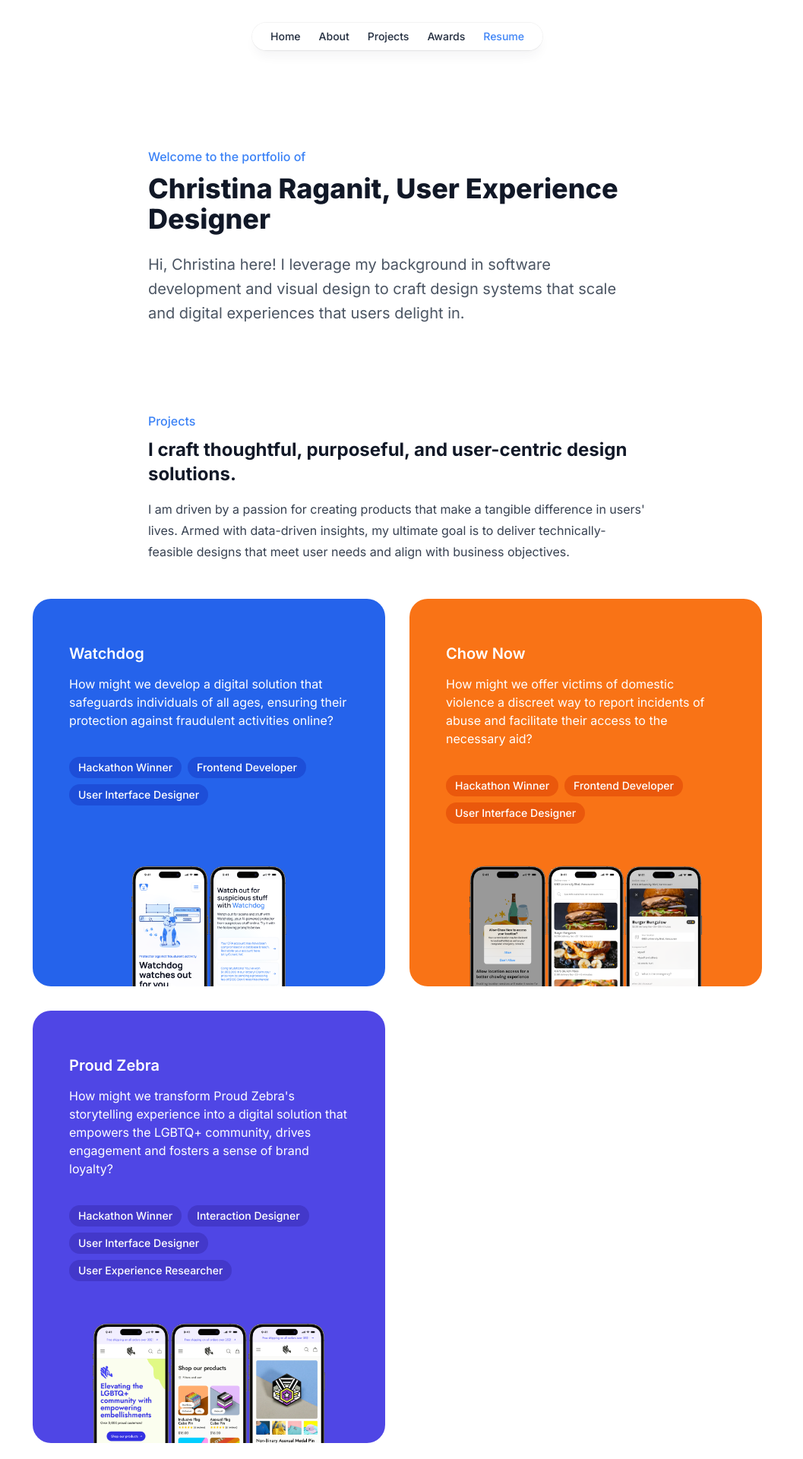
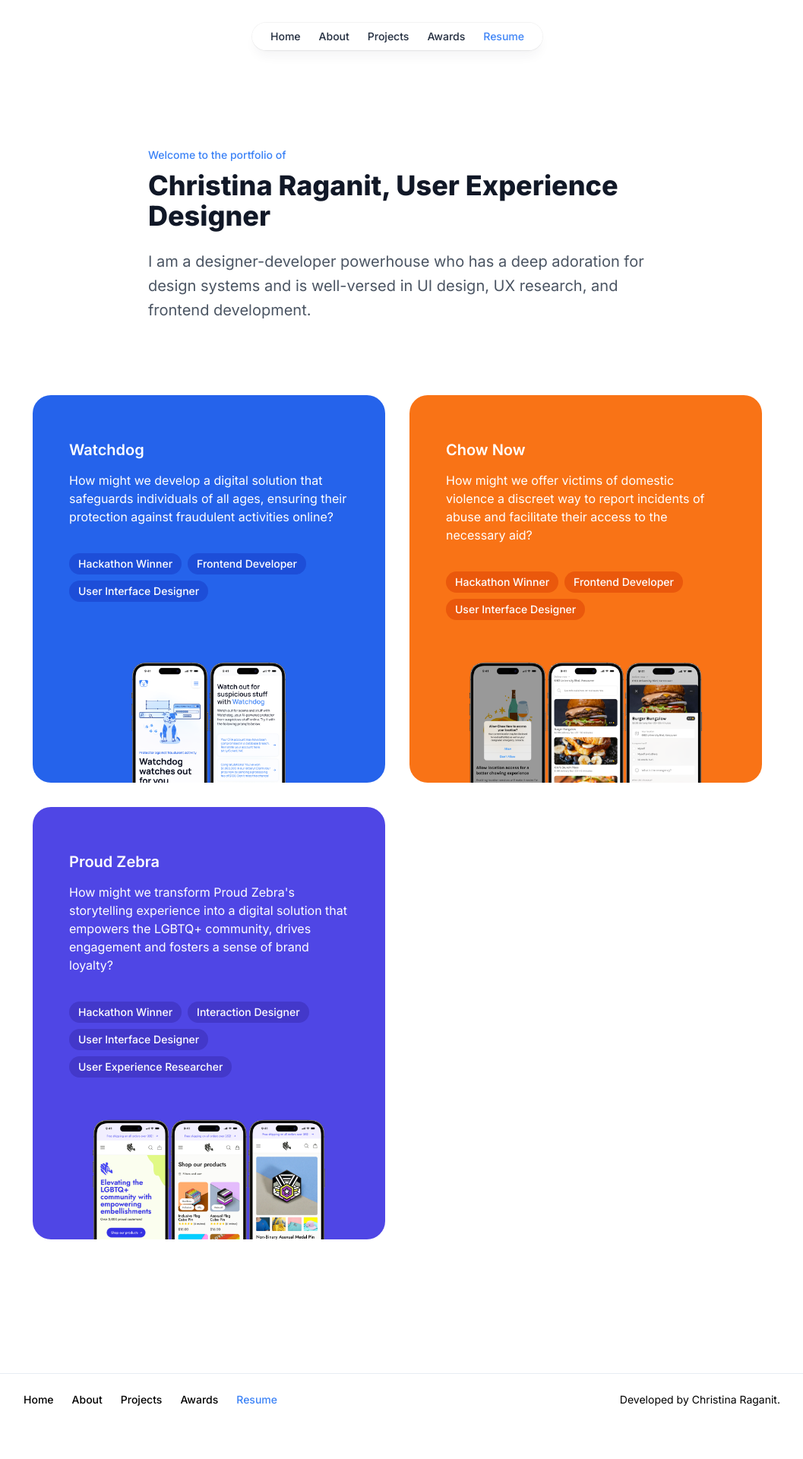
Before and after one commit to christinaraganit/fall_portfolio, a Next.js app in the folder portfolio/: page / in a window 1280 px wide. Shown: the top 1920 px of the page at 76% size, without its empty margins (117-1174 px from the left). After the commit the page ends 1884 px from the top, so only its background shows below. Built offline with nearby package versions, Linux system fonts and the light colour scheme.

Commit message:
i push push

```diff
--- a/portfolio/app/about/page.tsx
+++ b/portfolio/app/about/page.tsx
@@ -4,7 +4,7 @@ export default function About() {
   return (
     <main className="max-w-full flex flex-col items-center">
       <div className="max-w-5xl w-full flex gap-20 flex-col items-center">
-        <div className="grid gap-12 lg:gap-16 lg:grid-cols-2 p-4 pt-12 md:pt-20 lg:pt-40">
+        <div className="grid gap-12 lg:gap-16 lg:grid-cols-2 p-8 pt-12 md:pt-20 lg:pt-40">
           <section className="prose prose-base">
             <div className="block lg:hidden">
               <Overline color="blue" text="About me"></Overline>
@@ -12,7 +12,7 @@ export default function About() {
             </div>
             <img
               src="../me_in_italy.JPG"
-              className="not-prose rounded-xl mb-8"
+              className="not-prose rounded-xl mb-8 -rotate-1"
             ></img>
 
             <a
@@ -61,7 +61,7 @@ export default function About() {
               <span className="ml-2">View my DevPost</span>
             </a>
 
-            <div className="mt-2 mb-5 border-b border-slate-100 pb-4"></div>
+            <div className="mt-2 mb-5 border-b border-slate-200/80 pb-4"></div>
 
             <a
               href="mailto:christinaraganit@gmail.com"
@@ -99,7 +99,7 @@ export default function About() {
               blink-182 songs.
             </p>
 
-            <div className="not-prose rounded-2xl border border-slate-100 p-4 mb-4">
+            <div className="not-prose rounded-2xl border border-slate-200/80 p-8 mb-4">
               <h2 className="flex text-sm font-semibold text-slate-700 items-center gap-2">
                 Skills
               </h2>
@@ -110,7 +110,7 @@ export default function About() {
               </p>
             </div>
 
-            <div className="not-prose rounded-2xl border border-slate-100 p-4 mb-4">
+            <div className="not-prose rounded-2xl border border-slate-200/80 p-4 mb-4">
               <h2 className="flex text-sm font-semibold text-slate-700 items-center gap-2">
                 Design tools
               </h2>
@@ -120,7 +120,7 @@ export default function About() {
               </p>
             </div>
 
-            <div className="not-prose rounded-2xl border border-slate-100 mb-4 p-4">
+            <div className="not-prose rounded-2xl border border-slate-200/80 mb-4 p-4">
               <h2 className="flex text-sm font-semibold text-slate-700 items-center gap-2">
                 Languages and frameworks
               </h2>
@@ -130,7 +130,7 @@ export default function About() {
               </p>
             </div>
 
-            <div className="not-prose rounded-2xl border border-slate-100 p-4">
+            <div className="not-prose rounded-2xl border border-slate-200/80 p-4">
               <h2 className="flex text-sm font-semibold text-slate-700 items-center gap-2">
                 Organization tools
               </h2>
--- a/portfolio/app/awards/page.tsx
+++ b/portfolio/app/awards/page.tsx
@@ -4,8 +4,8 @@ import Overline from "@/components/overline";
 export default function Awards() {
   return (
     <main className="max-w-full flex flex-col items-center">
-      <div className="max-w-5xl w-full flex gap-12 flex-col">
-        <div className="prose prose-base p-4 pt-12 md:pt-20 lg:pt-40">
+      <div className="max-w-5xl w-full flex flex-col">
+        <div className="prose prose-base p-8 pt-20 md:pt-20 lg:pt-40">
           <Overline color="blue" text="Awards"></Overline>
           <h1>Celebrating moments of excellence.</h1>
           <p className="">
@@ -15,7 +15,7 @@ export default function Awards() {
             some of the prestigious awards and accolades my work has earned.
           </p>
         </div>
-        <div className="p-4 grid gap-4 lg:gap-6 lg:grid-cols-3">
+        <div className="px-8 grid gap-4 md:grid-cols-2 lg:gap-6 lg:grid-cols-3">
           <AwardCard
             award="Undergraduate Open Scholarship"
             awardedBy="Simon Fraser University"
@@ -26,42 +26,55 @@ export default function Awards() {
             award="2nd Place, StormHacks 2023"
             awardedBy="SFU Surge"
             date="Jun 2023"
+            project="Watchdog"
           ></AwardCard>
           <AwardCard
             award="Best UI/UX Design at StormHacks 2023"
             awardedBy="SFU Surge"
             date="Jun 2023"
+            project="Watchdog"
           ></AwardCard>
           <AwardCard
             award="1st Place at Eunoia UX Hackathon"
             awardedBy="Interactive Arts and Technology Student Union"
             date="Apr 2023"
+            project="Proud Zebra"
           ></AwardCard>
           <AwardCard
             award="Best Design at cmd-f 2023"
             awardedBy="Iris Labs"
             date="Mar 2023"
+            project="Chow Now"
           ></AwardCard>
           <AwardCard
             award="1st Place at cmd-f 2023"
             awardedBy="nwPlus"
             date="Mar 2023"
+            project="Chow Now"
           ></AwardCard>
           <AwardCard
             award="Judges' Choice Award at RootHacks 2023"
             awardedBy="SFU Software Systems Student Society"
             date="Feb 2023"
+            project="Misfortune Cookie"
           ></AwardCard>
           <AwardCard
             award="2nd Place at HackED 2023"
             awardedBy="University of Alberta Computer Engineering Club"
             date="Jan 2023"
+            project="Toneteller"
           ></AwardCard>
           <AwardCard
             award="Computer Systems Award in Tech Entrepreneurship"
             awardedBy="British Columbia Institute of Technology"
             date="May 2021"
             type="school"
+          ></AwardCard>
+           <AwardCard
+            award="Most Useful App Award"
+            awardedBy="British Columbia Institute of Technology"
+            date="May 2020"
+            project="Air Tutor"
           ></AwardCard>
           <AwardCard
             award="President's Entrance Award"
--- a/portfolio/app/page.tsx
+++ b/portfolio/app/page.tsx
@@ -13,25 +13,11 @@ export default function Home() {
         <Overline text="Welcome to the portfolio of" color="blue"></Overline>
         <h1>Christina Raganit, User Experience Designer</h1>
         <p className="lead">
-          Hi, Christina here! I leverage my background in software development
-          and visual design to craft design systems that scale and digital
-          experiences that users delight in.
+          I am a designer-developer powerhouse who has a deep adoration for design systems and is well-versed in UI design, UX research, and frontend development.
         </p>
       </div>
 
       <div className="flex flex-col gap-4 md:gap-8 lg:gap-12 items-center">
-        <div className="max-w-prose prose prose-base ">
-          <Overline text="Projects" color="blue"></Overline>
-          <h2>
-            I craft thoughtful, purposeful, and user-centric design solutions.
-          </h2>
-          <p>
-            I am driven by a passion for creating products that make a tangible
-            difference in users' lives. Armed with data-driven insights, my
-            ultimate goal is to deliver technically-feasible designs that meet
-            user needs and align with business objectives.
-          </p>
-        </div>
         <div className="max-w-full grid lg:grid-cols-2 gap-4 lg:gap-8">
           <a
             href="/case-studies/watchdog"
@@ -59,7 +45,7 @@ export default function Home() {
 
           <a
             href="case-studies/chow-now"
-            className="no-underline prose prose-base  max-w-full flex flex-col gap-2 lg:gap-4 px-8 pt-10 lg:px-12 lg:pt-12 rounded-3xl bg-orange-500 hover:bg-orange-600 transition justify-between"
+            className="no-underline prose prose-base max-w-full flex flex-col gap-2 lg:gap-4 px-8 pt-10 lg:px-12 lg:pt-12 rounded-3xl bg-orange-500 hover:bg-orange-600 transition justify-between"
           >
             <div>
               <h3 className="text-white">Chow Now</h3>
--- /dev/null
+++ b/portfolio/app/projects/page.tsx
@@ -0,0 +1,22 @@
+import Overline from "@/components/overline"
+
+export default function Projects() {
+    return (<main className="max-w-full flex flex-col items-center">
+    <div className="max-w-5xl w-full flex gap-12 flex-col">
+      <div className="prose prose-base p-8 pt-12 md:pt-20 lg:pt-40">
+        <Overline color="blue" text="Projects"></Overline>
+        <h1>Crafting thoughtful, purposeful, and user-centric design solutions.</h1>
+        <p className="">
+          In my design journey, I am driven by a passion for creating products
+          that make a tangible difference in users' lives. Armed with research and
+          data-driven insights, my ultimate goal is to deliver
+          technically feasible designs that meet user needs and comply with
+          software requirements.
+        </p>
+      </div>
+      <div className="p-8 grid gap-4 md:grid-cols-2 lg:gap-6 lg:grid-cols-3">
+
+      </div>
+    </div>
+  </main>)
+}
--- a/portfolio/components/award-card.tsx
+++ b/portfolio/components/award-card.tsx
@@ -3,12 +3,13 @@ interface Props {
   date: string;
   awardedBy: string;
   type?: string;
+  project?: string;
 }
 
 export default function AwardCard(props: Props) {
   if (props.type == "school") {
     return (
-      <div className="p-4 rounded-2xl border border-slate-100">
+      <div className="p-4 rounded-2xl border border-slate-200/80">
         <div
           className="outline outline-1 outline-blue-100 outline-offset-4 shadow-blue-100
         shadow-lg w-12 h-12 flex items-center justify-center bg-blue-500 rounded-full"
@@ -40,7 +41,7 @@ export default function AwardCard(props: Props) {
     );
   } else {
     return (
-      <div className="p-4 rounded-2xl border border-slate-100">
+      <div className="p-4 rounded-2xl border border-slate-200/80">
         <div
           className="outline outline-1 outline-amber-100 outline-offset-4 shadow-amber-100
         shadow-lg w-12 h-12 flex items-center justify-center bg-amber-500 rounded-full"
@@ -66,7 +67,7 @@ export default function AwardCard(props: Props) {
         </span>
         <span className="block font-semibold mb-2">{props.award}</span>
         <span className="block text-slate-500 text-sm">
-          Awarded by {props.awardedBy}
+          Awarded to project {props.project} by {props.awardedBy}
         </span>
       </div>
     );
--- a/portfolio/components/footer.tsx
+++ b/portfolio/components/footer.tsx
@@ -1,7 +1,7 @@
 export default function Footer() {
   return (
-    <footer className="px-4 mt-20 border-t text-sm border-slate-100 pb-6 pt-4 max-w-full py-12 max-w-full flex flex-col gap-4 lg:gap-8 xl:gap-12 items-center">
-      <div className="max-w-5xl w-full flex flex-col gap-4 lg:flex-row items-center">
+    <footer className="px-4 mt-20 border-t text-sm border-slate-200/80 pb-6 pt-4 max-w-full py-12 max-w-full flex flex-col gap-4 lg:gap-8 xl:gap-12 items-center">
+      <div className="pl-2 pr-2 max-w-5xl w-full flex flex-col gap-4 lg:flex-row items-center">
         <div className="flex flex-col justify-center items-center md:flex-row w-1/2 lg:justify-start">
           <a
             className="relative block px-3 py-2 font-medium transition hover:text-blue-500"
--- a/portfolio/components/overline.tsx
+++ b/portfolio/components/overline.tsx
@@ -6,25 +6,25 @@ interface Props {
 export default function Overline(props: Props) {
   if (props.color == "orange") {
     return (
-      <div className="text-orange-500 prose prose-base font-medium block pt-4 mb-2 w-fit">
+      <div className="text-orange-500 prose prose-sm font-medium block pt-4 mb-2 w-fit">
         {props.text}
       </div>
     );
   } else if (props.color == "indigo") {
     return (
-      <div className="text-indigo-500 prose prose-base font-medium block pt-4 mb-2 w-fit">
+      <div className="text-indigo-500 prose prose-sm font-medium block pt-4 mb-2 w-fit">
         {props.text}
       </div>
     );
   } else if (props.color == "white") {
     return (
-      <div className="text-white prose prose-base font-medium block pt-4 mb-2 w-fit">
+      <div className="text-white prose prose-sm font-medium block pt-4 mb-2 w-fit">
         {props.text}
       </div>
     );
   } else {
     return (
-      <div className="text-blue-500 prose prose-base font-medium block pt-4 mb-2 w-fit">
+      <div className="text-blue-500 prose prose-sm font-medium block pt-4 mb-2 w-fit">
         {props.text}
       </div>
     );
```
